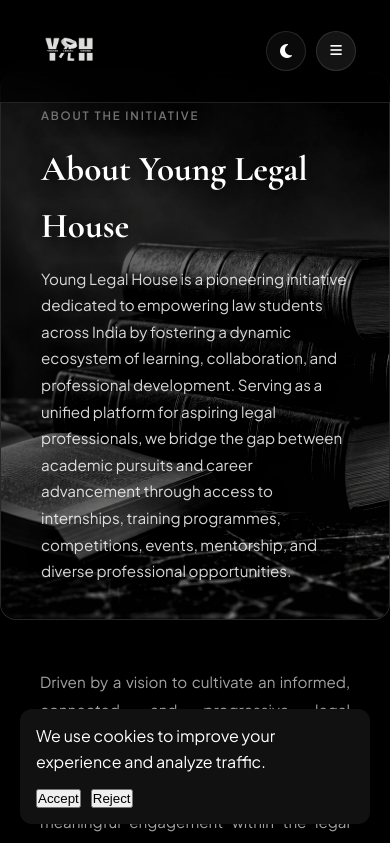
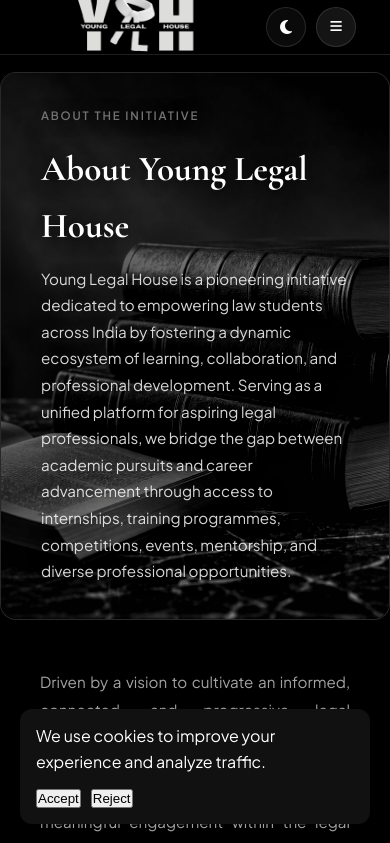
Before and after one commit to TejTalin/young-legal-house, a Next.js app: page /about in a window 390 px wide. Shown: the top 843 px of the page. Built offline with nearby package versions, Linux system fonts and the light colour scheme.

Commit message:
Add files via upload

```diff
--- a/app/redesign.css
+++ b/app/redesign.css
@@ -57,8 +57,16 @@
 /* ── NAVBAR ── */
 /* Logo artwork is white-on-transparent; invert it in light mode so it stays
    visible against the light background instead of disappearing. */
+.sticky-logo {
+  display: flex;
+  align-items: center;
+  height: 44px;
+}
+
 .ylh-logo-img {
   filter: none;
+  height: 100% !important;
+  width: auto !important;
 }
 
 body.light-mode .ylh-logo-img {
@@ -79,7 +87,9 @@
   grid-template-columns: minmax(160px, 1fr) minmax(0, auto) minmax(260px, 1fr) !important;
   gap: 12px !important;
   width: min(var(--ylh-max), calc(100% - 48px)) !important;
+  height: 64px !important;
   min-height: 64px !important;
+  max-height: 64px !important;
   position: relative;
 }
 
@@ -2151,7 +2161,13 @@
   .ylh-header-inner {
     grid-template-columns: auto 1fr auto !important;
     gap: 10px !important;
+    height: 54px !important;
     min-height: 54px !important;
+    max-height: 54px !important;
+  }
+
+  .sticky-logo {
+    height: 36px;
   }
 
   .sticky-island {
```
